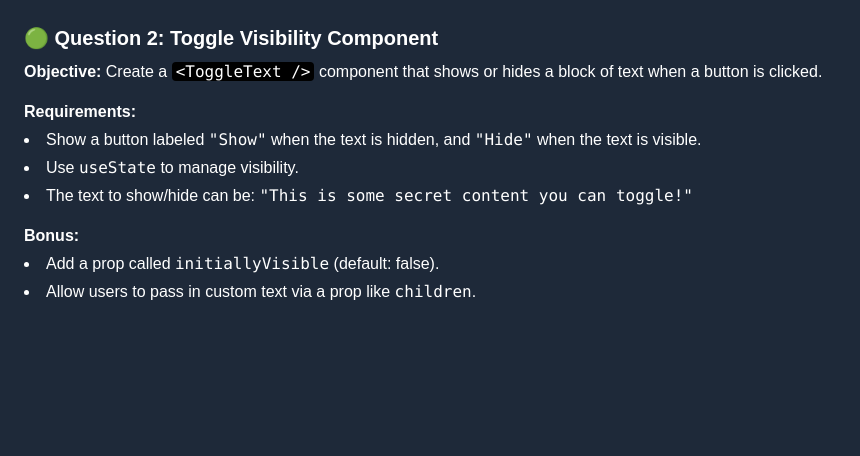
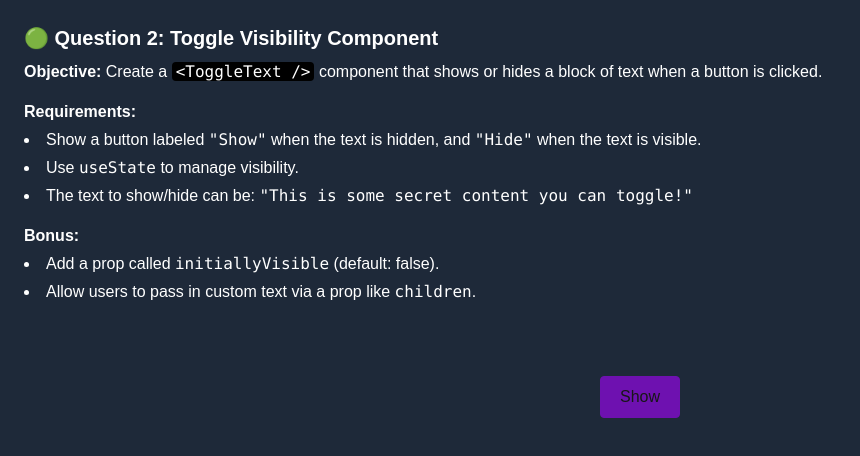
Before and after one commit to zohaib10/react-problems, a Next.js app: page /problem/2 in a window 1280 px wide. Shown: the top 456 px of the page, without its empty margins (0-860 px from the left). Built offline with nearby package versions, Linux system fonts and the light colour scheme.

Commit message:
problem 2

```diff
--- a/src/app/problem/2/page.tsx
+++ b/src/app/problem/2/page.tsx
@@ -1,3 +1,7 @@
+"use client";
+
+import { useState } from "react";
+
 const QuestionCard = () => (
   <div className="p-6 text-white">
     <h2 className="text-xl font-bold mb-2">
@@ -42,10 +46,43 @@ const QuestionCard = () => (
   </div>
 );
 
+type VisibilityToggleProps = {
+  initiallyVisible?: boolean;
+  children: React.ReactNode;
+};
+
+const VisibilityToggle = ({
+  initiallyVisible = false,
+  children,
+}: VisibilityToggleProps) => {
+  const [show, setShow] = useState(initiallyVisible);
+
+  const handleButtonClick = () => setShow(!show);
+
+  return (
+    <div className="flex flex-col w-full items-center">
+      <button
+        onClick={handleButtonClick}
+        aria-expanded={show}
+        className="border px-4 py-2 rounded-sm bg-purple-800 border-purple-800 w-[80px] text-center m-2"
+      >
+        {show ? "Hide" : "Show"}
+      </button>
+
+      {show && <div>{children}</div>}
+    </div>
+  );
+};
+
 export default function Visibility() {
   return (
     <div className="w-full h-dvh bg-gray-800">
       <QuestionCard />
+      <div className="w-full flex justify-center mt-10">
+        <VisibilityToggle>
+          <p>This is some secret content you can toggle!</p>
+        </VisibilityToggle>
+      </div>
     </div>
   );
 }
```
